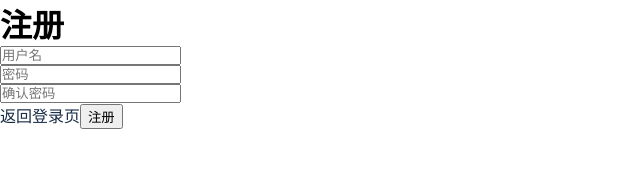
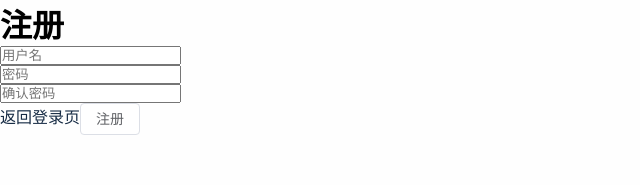
Before and after one commit to sumingcheng/node-router-auth, a Vue app in the folder Client/: page /register in a window 1280 px wide. Shown: the top 185 px of the page, without its empty margins (0-640 px from the left). Built offline with nearby package versions, Linux system fonts and the light colour scheme.

Commit message:
安装el

```diff
--- a/Client/package.json
+++ b/Client/package.json
@@ -1,5 +1,5 @@
 {
-  "name": "vv",
+  "name": "auth",
   "version": "0.1.0",
   "private": true,
   "scripts": {
--- a/Client/src/App.vue
+++ b/Client/src/App.vue
@@ -15,7 +15,7 @@ router.beforeEach(async (to, from) => {
   const { removeUserStorage } = userStorage()
 
   if (accessToken) {
-    const { err_code } = await checkLoginService()
+    const { err_code }: any = await checkLoginService()
 
     // 校验token并且判断
     if (err_code && to.name === 'home') {
--- a/Client/src/assets/main.scss
+++ b/Client/src/assets/main.scss
@@ -0,0 +1,3 @@
+body {
+  background-color: #fefefe;
+}
--- a/Client/src/views/LoginView.vue
+++ b/Client/src/views/LoginView.vue
@@ -16,9 +16,10 @@
       >
     </p>
     <router-link to="/register">去注册页</router-link>
-    <button @click="submitLogin">登录</button>
+    <el-button @click="submitLogin">登录</el-button>
   </div>
 </template>
+
 
 <script lang="ts" setup>
 import { userLogin, userStorage } from "@/hooks/user";
@@ -53,3 +54,7 @@ const submitLogin = async () => {
   }
 }
 </script>
+<style scoped lang="scss">
+
+
+</style>
--- a/Client/src/views/Register.vue
+++ b/Client/src/views/Register.vue
@@ -23,7 +23,7 @@
       >
     </p>
     <router-link to="/login">返回登录页</router-link>
-    <button @click="submitRegister">注册</button>
+    <el-button @click="submitRegister">注册</el-button>
   </div>
 </template>
 <script lang="ts" setup>
@@ -49,7 +49,7 @@ const submitRegister = async () => {
   }
 
   try {
-    const { err_code } = await submitUserInfo()
+    const { err_code }: any = await submitUserInfo()
     if (err_code) {
       alert(errorHandler[err_code])
     }
```
Also changed, not shown: 1 other file (tests, documents, lock files or other folders).
